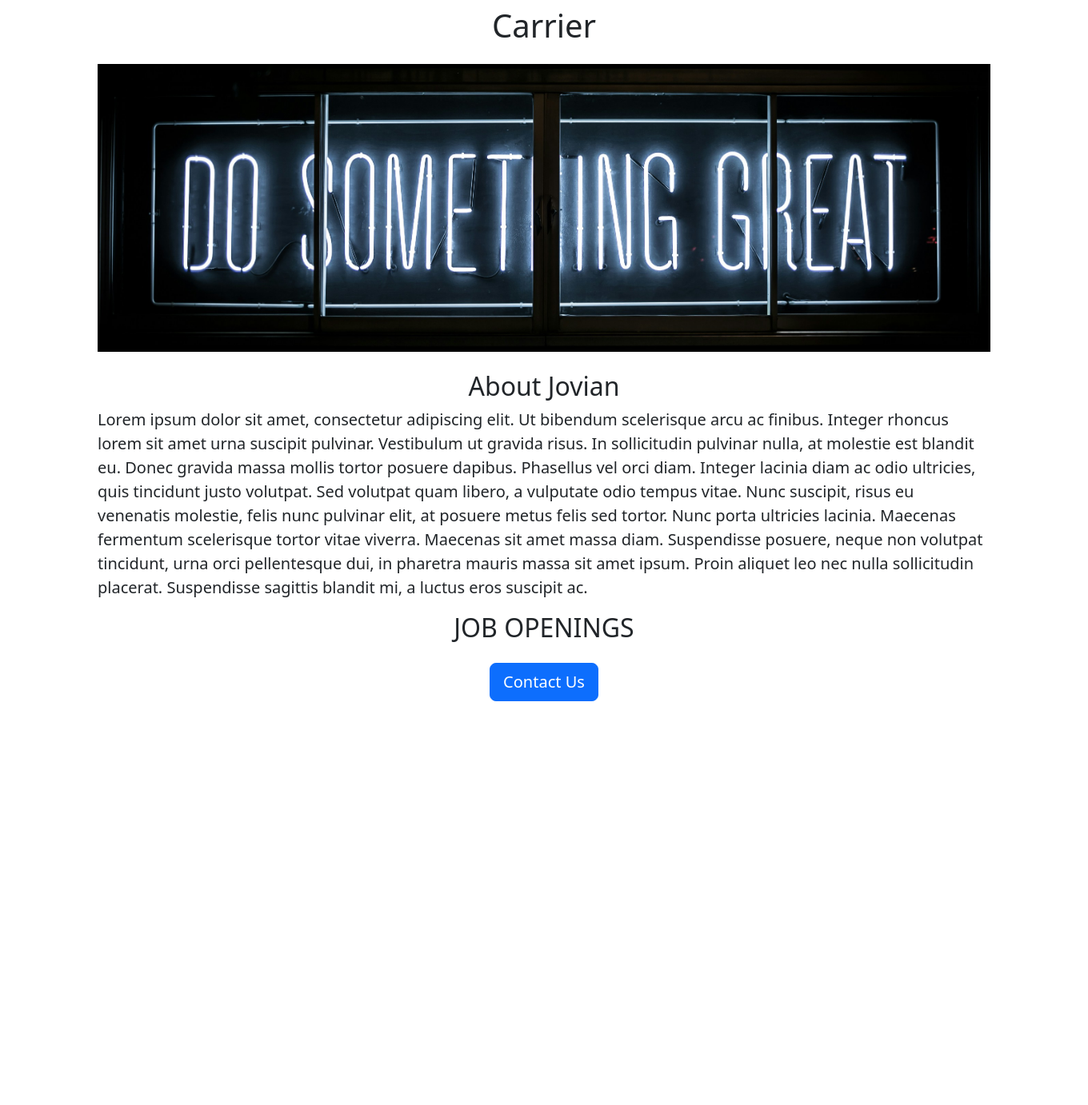
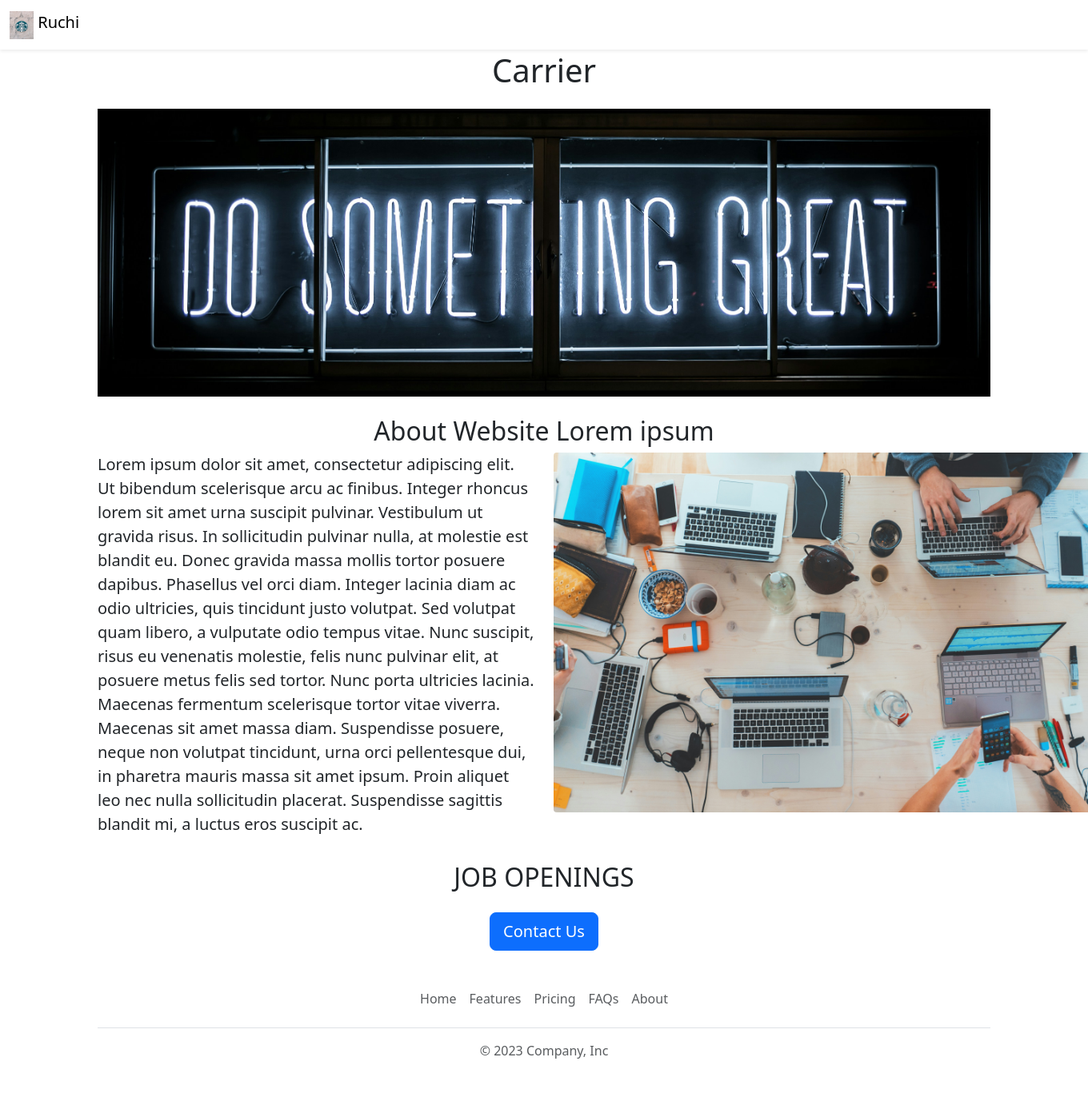
Before and after one commit to Ruchi-coder2004/intro-to-flask, a Flask app: template templates/home.html in a window 1360 px wide. Shown: the whole page at 80% size. Before the commit the page ends 877 px from the top, so only its background shows below. Run offline with Flask 3, Linux system fonts and the light colour scheme; the template is opened without the code that fills it, so the values that code supplies are empty.

Commit message:
At final changes like adding images mailto links for apply and contact us

```diff
--- a/app.py
+++ b/app.py
@@ -5,40 +5,40 @@ app = Flask(__name__)
 JOBS = [
     {
         'id': 1,
-        'title': 'Data Analyst',
+        'title': 'Coder',
         'location': 'Bengaluru, India',
-        'salary': 'Rs. 10,00,000'
+        'salary': 'Rs. 1,00,000'
     },
     {
         'id': 2,
-        'title': 'Data Scientist',
+        'title': 'Developer',
         'location': 'Delhi, India',
-        'salary': 'Rs. 15,00,000'
+        'salary': 'Rs. 1,50,000'
     },
     {
         'id': 3,
         'title': 'Frontend Engineer',
         'location': 'Remote',
-        'salary': 'Rs. 12,00,000'
+        'salary': 'Rs. 1,20,000'
     },
     {
         'id': 4,
         'title': 'Backend Engineer',
         'location': 'San Francisco, USA',
-        'salary': '$150,000'
+        'salary': '1,50,000'
     },
     {
         'id': 5,
         'title': 'Software Engineer',
         'location': 'San Francisco, USA',
-        'salary': '$200,000'
+        'salary': '2,00,000'
     }
 ]
 
 
 @app.route('/')
 def home():
-    return render_template('home.html',jobs=JOBS,company_name='Jovian')
+    return render_template('home.html',jobs=JOBS,company_name='Just For Learn')
 
 @app.route('/api/jobs')
 def list_jobs():
--- /dev/null
+++ b/templates/footer.html
@@ -0,0 +1,12 @@
+<div class="container">
+  <footer class="py-3 my-4">
+    <ul class="nav justify-content-center border-bottom pb-3 mb-3">
+      <li class="nav-item"><a href="https://flask-intro-website.onrender.com" class="nav-link px-2 text-muted">Home</a> </li>
+      <li class="nav-item"><a href="https://getbootstrap.com/" class="nav-link px-2 text-muted">Features</a>    </li>
+      <li class="nav-item"><a href="#" class="nav-link px-2 text-muted">Pricing</a></li>
+      <li class="nav-item"><a href="#" class="nav-link px-2 text-muted">FAQs</a><li>
+      <li class="nav-item"><a href="#" class="nav-link px-2 text-muted">About</a></li>
+    </ul>
+    <p class="text-center text-muted">&copy; 2023 Company, Inc</p>
+  </footer>
+</div>
--- a/templates/home.html
+++ b/templates/home.html
@@ -17,11 +17,19 @@
       </style>
   </head>
   <body>
+    {%include 'nav.html'%}
     <div class="container">
       <h1 class="text-center mt-2 mb-4">{{company_name}} Carrier</h1>
-      <img src="static/banner.jpg" class="img-fluid" id="banner">
-      <h2 class="text-center mt-4">About Jovian</h2>
-      <p class="lead">Lorem ipsum dolor sit amet, consectetur adipiscing elit. Ut bibendum scelerisque arcu ac finibus. Integer rhoncus lorem sit amet urna suscipit pulvinar. Vestibulum ut gravida risus. In sollicitudin pulvinar nulla, at molestie est blandit eu. Donec gravida massa mollis tortor posuere dapibus. Phasellus vel orci diam. Integer lacinia diam ac odio ultricies, quis tincidunt justo volutpat. Sed volutpat quam libero, a vulputate odio tempus vitae. Nunc suscipit, risus eu venenatis molestie, felis nunc pulvinar elit, at posuere metus felis sed tortor. Nunc porta ultricies lacinia. Maecenas fermentum scelerisque tortor vitae viverra. Maecenas sit amet massa diam. Suspendisse posuere, neque non volutpat tincidunt, urna orci pellentesque dui, in pharetra mauris massa sit amet ipsum. Proin aliquet leo nec nulla sollicitudin placerat. Suspendisse sagittis blandit mi, a luctus eros suscipit ac.</p>
+      <img src="static/banner.jpg" class="img-fluid md-6" id="banner">
+      <h2 class="text-center mt-4">About Website Lorem ipsum</h2>
+      <div class="row" style="margin-bottom:16px">
+        <div class="col-md-6">
+          <p class="lead">Lorem ipsum dolor sit amet, consectetur adipiscing elit. Ut bibendum scelerisque arcu ac finibus. Integer rhoncus lorem sit amet urna suscipit pulvinar. Vestibulum ut gravida risus. In sollicitudin pulvinar nulla, at molestie est blandit eu. Donec gravida massa mollis tortor posuere dapibus. Phasellus vel orci diam. Integer lacinia diam ac odio ultricies, quis tincidunt justo volutpat. Sed volutpat quam libero, a vulputate odio tempus vitae. Nunc suscipit, risus eu venenatis molestie, felis nunc pulvinar elit, at posuere metus felis sed tortor. Nunc porta ultricies lacinia. Maecenas fermentum scelerisque tortor vitae viverra. Maecenas sit amet massa diam. Suspendisse posuere, neque non volutpat tincidunt, urna orci pellentesque dui, in pharetra mauris massa sit amet ipsum. Proin aliquet leo nec nulla sollicitudin placerat. Suspendisse sagittis blandit mi, a luctus eros suscipit ac.</p>
+        </div>
+        <div class="d-none d-md-block col-md-6">
+          <img src="static/people.jpg" style="height:450px; border-radius:4px;">
+        </div>
+      </div>
       <h2 class="text-center mt-2 mb-4">JOB OPENINGS</h2>
       <p class="text-center">
         {%for job in jobs%}
@@ -29,8 +37,11 @@
         {% endfor %}
       </p>
       <div class="text-center mb-4">
-        <button class="btn btn-primary btn-lg">Contact Us</button>
+        <a href="https://mail.google.com/mail/?view=cm&fs=1&to=ruchithashivaswamy@gmail.com&su=Application%20for%20a%20job&body=My%20name%3A%20[Your%20Name]%0D%0AMy%20questions%3A%20Enter%20questions%20here"
+         class="btn btn-primary btn-lg">Contact Us</a>
+
       </div>
     </div>
+    {%include 'footer.html'%}
   </body>
 </html>
--- /dev/null
+++ b/templates/nav.html
@@ -0,0 +1,8 @@
+<nav class="navbar shadow-sm fixed-top bg-white md-6">
+  <div class="container-fluid">
+    <a class="navbar-brand" href="#">
+      <img src="/static/logo.jpg" alt="Bootstrap" width="30" height="35" class="d-inline-block align-text-top">  Ruchi
+    </a>
+  </div>
+</nav>
+<div style="height:56px"></div>
```
Also changed, not shown: templates/jobitem.html (+7 -5 lines), static/logo.jpg (added), static/people.jpg (added).
